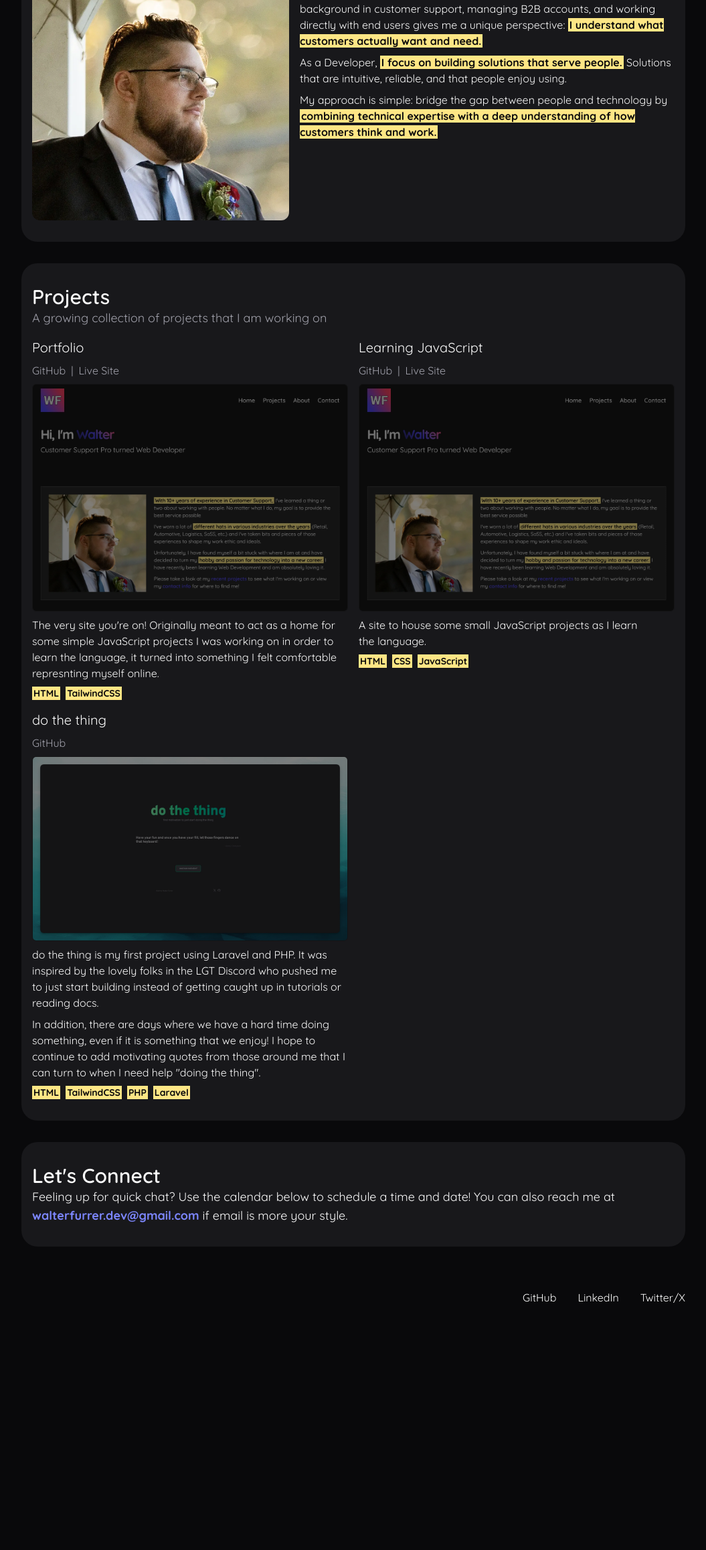
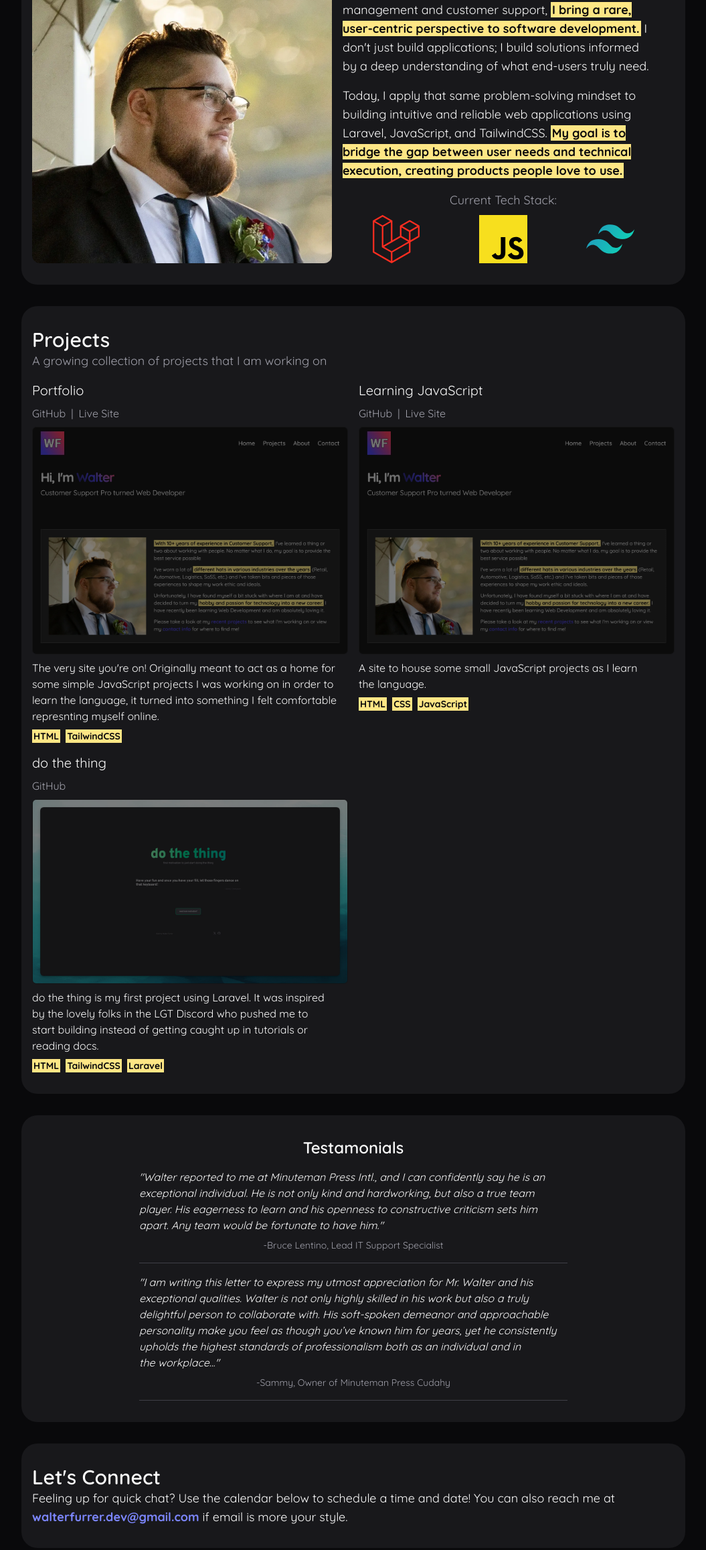
Before and after one commit to walterfurrer/portfolio, a website built with Vite: page index.html in a window 1280 px wide. Shown: the part 359-2673 px from the top of the page at 67% size, without its empty margins (112-1167 px from the left). Before the commit the page ends 2308 px from the top, so only its background shows below. Built offline with nearby package versions, Linux system fonts and the light colour scheme; a script that the page names is missing.

Commit message:
Redesign About section and add testimonials
The page layout and content have been significantly updated with a new About section featuring a tech stack showcase and
client testimonials.

```diff
--- a/index.html
+++ b/index.html
@@ -21,9 +21,6 @@
                     <img src="public/images/wf-logo.webp" alt="logo" class="w-16" />
                 </a>
                 <ul class="flex flex-row gap-4 self-center">
-                    <!-- <li>
-                        <a href="#" class="text-xl">Home</a>
-                    </li> -->
                     <li>
                         <a href="#about" class="text-xl hover:text-indigo-400">About</a>
                     </li>
@@ -36,26 +33,38 @@
                 </ul>
             </nav>
             <main class="flex flex-col gap-y-8">
-                <section id="about" class="bg-zinc-900 flex flex-col gap-4 px-4 py-8 text-left rounded-3xl md:flex-row">
+                <section id="about" class="section">
+                    <div class="flex flex-col gap-4 text-left md:flex-row">
                         <div class="flex flex-col gap-2">
                             <h1 class="text-4xl font-bold">
                             Hi, I'm
                             <span class="bg-linear-to-br from-indigo-950 via-indigo-500 to-rose-400 bg-clip-text text-transparent">Walter</span>
                             </h1>
-                        <p class="text-xl text-balance ">Helping to bridge the gap between people and technology</p>
-                        <img src="/images/pfp-cropped.webp" alt="Headshot of Walter" class="min-w-xs max-w-sm rounded-xl" />
+                            <p class="text-xl text-balance">Helping to bridge the gap between people and technology</p>
+                            <img src="/images/pfp-cropped.webp" alt="Headshot of Walter" class="min-w-xs max-w-md rounded-xl" />
                         </div>
-                    <div class="bio text-base text-pretty flex flex-col gap-2 text-left md:self-center">
-                        <p><span class="text-highlight">With nearly two decades of professional experience</span> across various industries, I bring a customer-first mindset to every project I work on. My background in customer support, managing B2B accounts, and working directly with end users gives me a unique perspective: <span class="text-highlight">I understand what customers actually want and need.</span>
+                        <div class="flex flex-col gap-4 md:justify-between">
+                            <div class="text-lg text-left text-balance flex flex-col flex-grow gap-4 md:place-content-end">
+                                <p>
+                                    With nearly two decades of experience in B2B account management and customer support, <span class="text-highlight">I bring a rare, user-centric perspective to software development.</span> I don't just build applications; I build solutions informed by a deep understanding of what end-users truly need.
                                 </p>
                                 <p>
-                        As a Developer, <span class="text-highlight">I focus on building solutions that serve people.</span> Solutions that are intuitive, reliable, and that people enjoy using.
-                        </p>
-                        <p>My approach is simple: bridge the gap between people and technology by <span class="text-highlight">combining technical expertise with a deep understanding of how customers think and work.</span>
+                                    Today, I apply that same problem-solving mindset to building intuitive and reliable web applications using Laravel, JavaScript, and TailwindCSS. <span class="text-highlight">My goal is to bridge the gap between user needs and technical execution, creating products people love to use.</span>
                                 </p>
                             </div>
+                            <div class="flex flex-col gap-2">
+                                <h2 class="text-lg text-secondary-foreground text-center">Current Tech Stack:</h2>
+                                <div class="flex flex-row justify-around items-end">
+                                    <img src="/images/laravel-logo.svg" alt="Laravel logo" class="technology-logo">
+                                    <img src="/images/javascript-logo.svg" alt="JavaScript logo" class="technology-logo">
+                                    <img src="/images/tailwindcss-logo.svg" alt="TailwindCSS logo" class="technology-logo">
+                                </div>
+                            </div>
+                        </div>
+                        <div>
+                    </div>
                 </section>
-                <section id="projects" class="bg-zinc-900 flex flex-col gap-y-4 px-4 py-8 text-left rounded-3xl">
+                <section id="projects" class="bg-card-background flex flex-col gap-y-4 px-4 py-8 text-left rounded-3xl">
                     <div>
                         <h2 class="text-3xl font-semibold">Projects</h2>
                         <p class="text-secondary-foreground text-balance text-lg">A growing collection of projects that I am working on</p>
@@ -102,22 +111,42 @@
                                 <a class="hover:text-foreground" href="https://waltercodesjs.netlify.app/" target="_blank" rel="noopener noreferrer">Live Site</a> -->
                             </div>
                             <img class="w-full h-auto border border-zinc-800 rounded-md brightness-50" src="/images/do-the-thing.webp" alt="Screenshot of Walter's 'do the thing' website">
-                            <p class="text-pretty">do the thing is my first project using Laravel and PHP. It was inspired by the lovely folks in the LGT Discord who pushed me to just start building instead of getting caught up in tutorials or reading docs.</p>
-
-                            <p class="text-pretty">
-                            In addition, there are days where we have a hard time doing something, even if it is something that we enjoy! I hope to continue to add motivating quotes from those around me that I can turn to when I need help "doing the thing".</p>
+                            <p class="text-pretty">do the thing is my first project using Laravel. It was inspired by the lovely folks in the LGT Discord who pushed me to start building instead of getting caught up in tutorials or reading docs.</p>
                             <div>
                                 <ul class="flex flex-row gap-x-2">
                                     <li><p class="tag-highlight">HTML</p></li>
                                     <li><p class="tag-highlight">TailwindCSS</p></li>
-                                    <li><p class="tag-highlight">PHP</p></li>
                                     <li><p class="tag-highlight">Laravel</p></li>
                                 </ul>
                             </div>
                         </div>
                     </div>
                 </section>
-                <section id="contact" class="bg-zinc-900 flex flex-col gap-8 px-4 pt-8 text-left text-pretty rounded-3xl">
+                <section class="bg-card-background flex flex-col gap-4 px-4 py-8 text-left rounded-3xl text-pretty items-center">
+                    <h2 class="text-2xl font-semibold">Testamonials</h2>
+                    <div class="flex flex-col gap-2 max-w-2/3 border-b border-zinc-700">
+                        <p class="italic">
+                            "Walter reported to me at Minuteman Press Intl., and I can confidently say he is an exceptional individual. He is not only kind and hardworking, but also a true team player. His eagerness to learn and his openness to constructive criticism sets him apart. Any team would be fortunate to have him."
+                        </p>
+                        <p class="text-sm text-secondary-foreground text-center pb-4">
+                            -Bruce Lentino, Lead IT Support Specialist
+                        </p>
+                    </div>
+                    <div class="flex flex-col gap-2 max-w-2/3 border-b border-zinc-700">
+                        <p class="italic">
+                            "I am writing this letter to express my utmost appreciation for Mr. Walter and
+                            his exceptional qualities. Walter is not only highly skilled in his work but also
+                            a truly delightful person to collaborate with. His soft-spoken demeanor and
+                            approachable personality make you feel as though you’ve known him for years,
+                            yet he consistently upholds the highest standards of professionalism both as an
+                            individual and in the workplace..."
+                        </p>
+                        <p class="text-sm text-secondary-foreground text-center pb-4">
+                            -Sammy, Owner of Minuteman Press Cudahy
+                        </p>
+                    </div>
+                </section>
+                <section id="contact" class="bg-card-background flex flex-col gap-8 px-4 pt-8 text-left text-pretty rounded-3xl">
                     <div>
                         <h2 class="text-3xl font-semibold">Let's Connect</h2>
                         <p class="text-lg">Feeling up for quick chat? Use the calendar below to schedule a time and date! You can also reach me at <a class="font-bold text-indigo-400 hover:underline" href="mailto:walterfurrer.dev@gmail.com">walterfurrer.dev@gmail.com</a> if email is more your style.</p>
@@ -176,19 +205,19 @@
                 </section>
             </main>
             <footer>
-                <ul class="flex flex-row justify-self-end gap-8">
+                <ul class="flex flex-row justify-center gap-8 md:justify-end">
                     <li>
-                        <a href="https://github.com/walterfurrer" target="_blank">
+                        <a href="https://github.com/walterfurrer" target="_blank" rel="noopener noreferrer">
                             GitHub
                         </a>
                     </li>
                     <li>
-                        <a href="https://www.linkedin.com/in/walterfurrer/" target="_blank">
+                        <a href="https://www.linkedin.com/in/walterfurrer/" target="_blank" rel="noopener noreferrer">
                             LinkedIn
                         </a>
                     </li>
                     <li>
-                        <a href="https://x.com/waltercodes" target="_blank">
+                        <a href="https://x.com/waltercodes" target="_blank" rel="noopener noreferrer">
                             Twitter/X
                         </a>
                     </li>
--- a/src/style.css
+++ b/src/style.css
@@ -11,7 +11,7 @@
 
 :root {
     font-family: "Quicksand", Helvetica, Arial, sans-serif;
-    font-synthesis: weight;
+    font-synthesis: weight style;
     text-rendering: optimizeLegibility;
     -webkit-font-smoothing: antialiased;
     -moz-osx-font-smoothing: grayscale;
@@ -36,3 +36,15 @@
 .project-title {
     @apply text-xl;
 }
+
+.section {
+    @apply bg-card-background flex flex-col gap-4 px-4 py-8 text-left rounded-3xl;
+}
+
+img {
+    @apply object-contain;
+}
+
+.technology-logo {
+    @apply size-18;
+}
```
Also changed, not shown: public/images/javascript-logo.svg (added), public/images/laravel-logo.svg (added), public/images/pfp-cropped.jpg (deleted), public/images/tailwindcss-logo.svg (added). Lines whose indentation alone changed are shown as unchanged.
